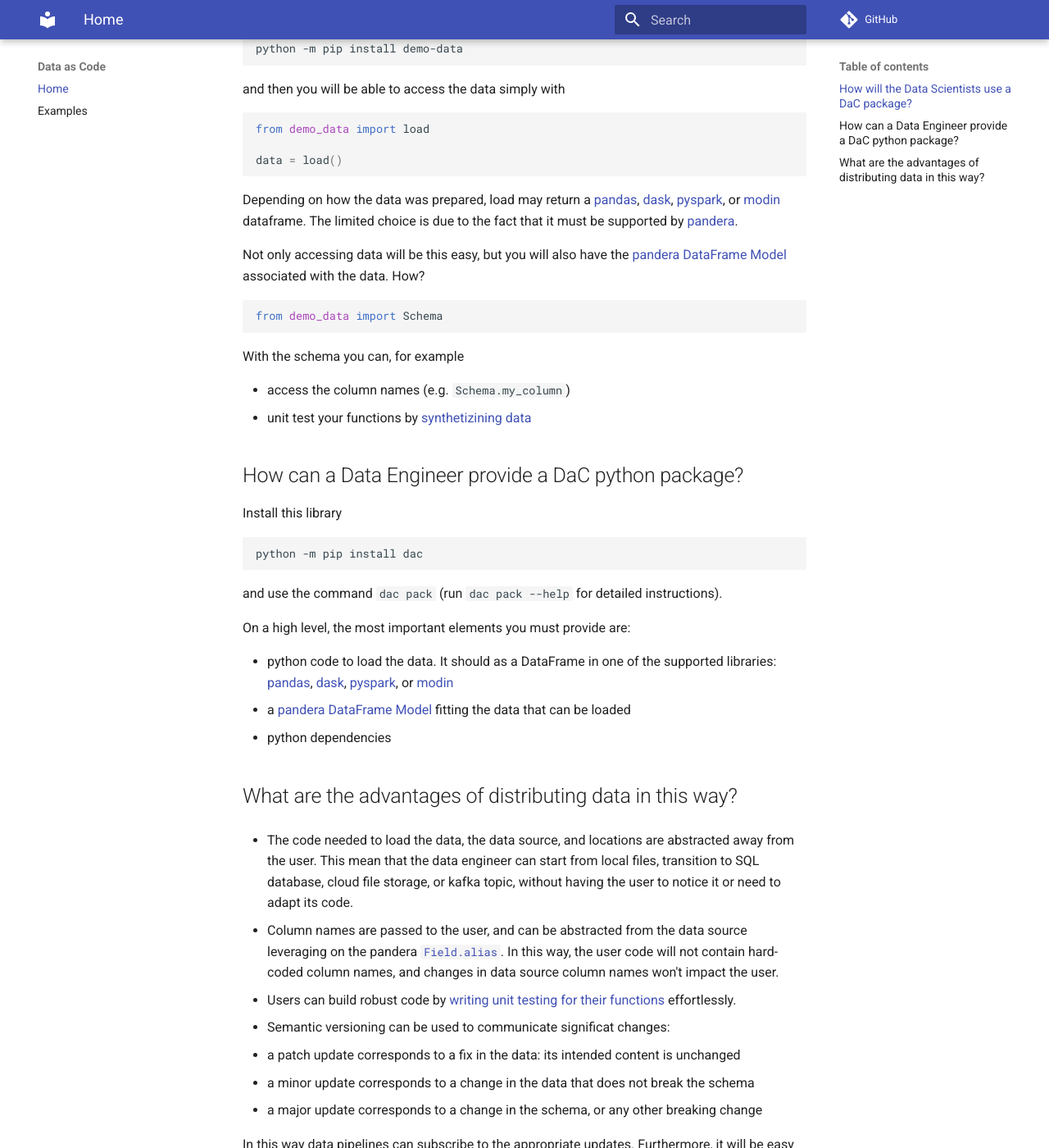
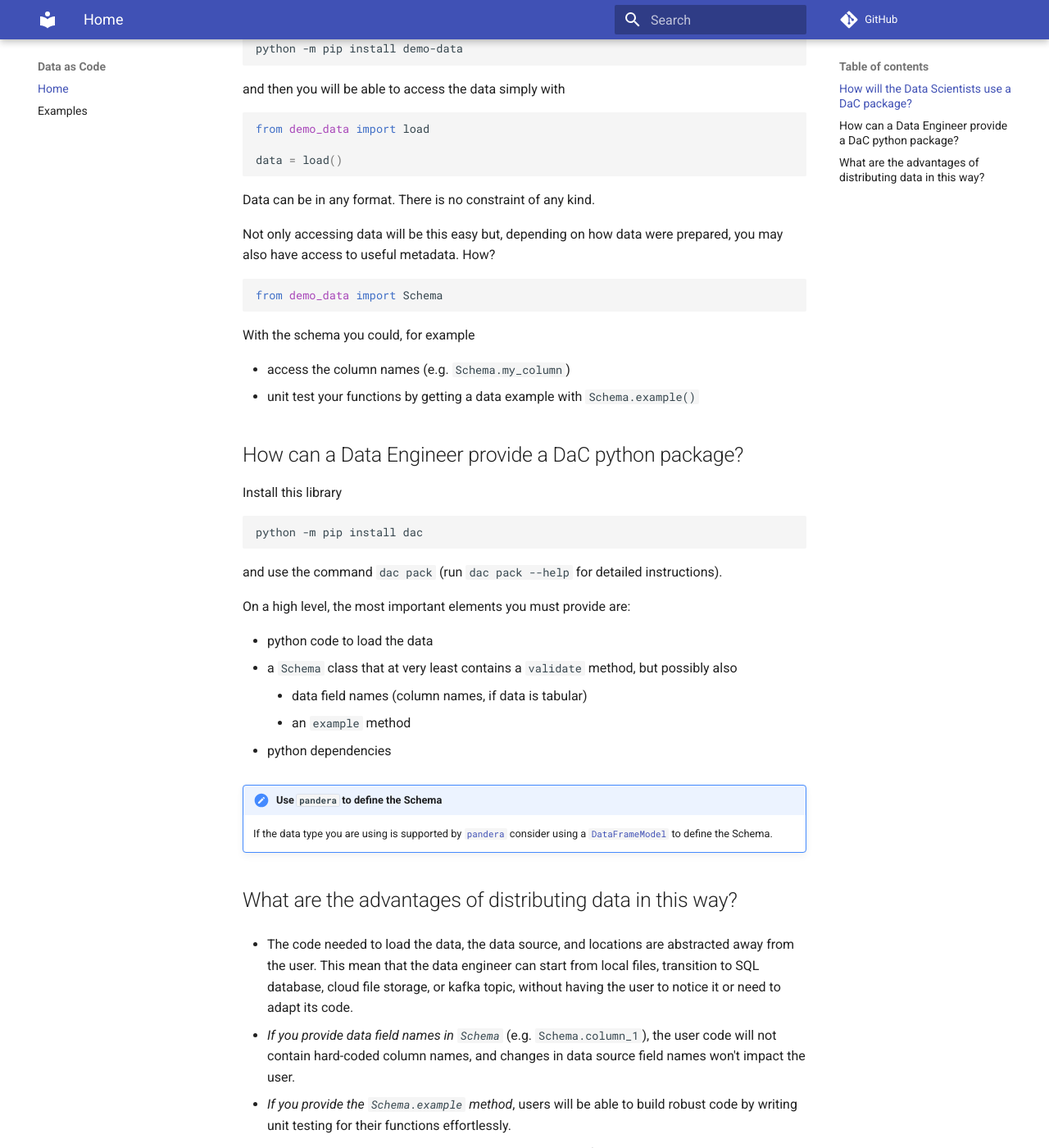
Before and after one commit to data-as-code/dac, an MkDocs documentation site: the page built from docs/index.md, in a window 1280 px wide and 1400 px high, scrolled down 847 px. Shown: the whole window at 82% size. Built offline with MkDocs 1.6.1 and Material for MkDocs 9.7.7, drawn with Linux system fonts in a browser that asks for light colours; comment, search, counter and statistics services are not loaded; some of the changed text lies outside the part shown.

Commit message:
update documentation

````diff
--- a/docs/index.md
+++ b/docs/index.md
@@ -23,17 +23,17 @@ from demo_data import load
 data = load()
 ```
 
-Depending on how the data was prepared, load may return a [pandas](https://pandas.pydata.org/), [dask](https://www.dask.org/), [pyspark](https://spark.apache.org/docs/latest/api/python/index.html), or [modin](https://github.com/modin-project/modin) dataframe. The limited choice is due to the fact that it must be supported by [pandera](https://pandera.readthedocs.io/en/stable/).
+Data can be in any format. There is no constraint of any kind.
 
-Not only accessing data will be this easy, but you will also have the [pandera DataFrame Model](https://pandera.readthedocs.io/en/stable/dataframe_models.html) associated with the data. How?
+Not only accessing data will be this easy but, depending on how data were prepared, you may also have access to useful metadata. How?
 ```python
 from demo_data import Schema
 ```
 
-With the schema you can, for example
+With the schema you could, for example
 
 * access the column names (e.g. `Schema.my_column`)
-* unit test your functions by [synthetizining data](https://pandera.readthedocs.io/en/stable/data_synthesis_strategies.html)
+* unit test your functions by getting a data example with `Schema.example()`
 
 ## How can a Data Engineer provide a DaC python package?
 
@@ -45,20 +45,29 @@ and use the command `dac pack` (run `dac pack --help` for detailed instructions)
 
 On a high level, the most important elements you must provide are:
 
-* python code to load the data. It should as a DataFrame in one of the supported libraries: [pandas](https://pandas.pydata.org/), [dask](https://www.dask.org/), [pyspark](https://spark.apache.org/docs/latest/api/python/index.html), or [modin](https://github.com/modin-project/modin)
-* a [pandera DataFrame Model](https://pandera.readthedocs.io/en/stable/dataframe_models.html) fitting the data that can be loaded
+* python code to load the data
+* a `Schema` class that at very least contains a `validate` method, but possibly also
+
+    - data field names (column names, if data is tabular)
+    - an `example` method
+
 * python dependencies
+
+!!! hint "Use `pandera` to define the Schema"
+
+    If the data type you are using is supported by [`pandera`](https://pandera.readthedocs.io/en/stable/index.html) consider  using a [`DataFrameModel`](https://pandera.readthedocs.io/en/stable/dataframe_models.html) to define the Schema.
+
 
 ## What are the advantages of distributing data in this way?
 
 * The code needed to load the data, the data source, and locations are abstracted away from the user.
   This mean that the data engineer can start from local files, transition to SQL database, cloud file storage, or kafka topic, without having the user to notice it or need to adapt its code.
 
-* Column names are passed to the user, and can be abstracted from the data source leveraging on the pandera  [`Field.alias`](https://pandera.readthedocs.io/en/stable/reference/generated/pandera.api.pandas.model_components.Field.html). In this way, the user code will not contain hard-coded column names, and changes in data source column names won't impact the user.
+* *If you provide data field names in `Schema`* (e.g. `Schema.column_1`), the user code will not contain hard-coded column names, and changes in data source field names won't impact the user.
 
-* Users can build robust code by [writing unit testing for their functions](https://pandera.readthedocs.io/en/stable/data_synthesis_strategies.html) effortlessly.
+* *If you provide the `Schema.example` method*, users will be able to build robust code by writing unit testing for their functions effortlessly.
 
-* Semantic versioning can be used to communicate significat changes:
+* Semantic versioning can be used to communicate significant changes:
 
   * a patch update corresponds to a fix in the data: its intended content is unchanged
   * a minor update corresponds to a change in the data that does not break the schema
````
